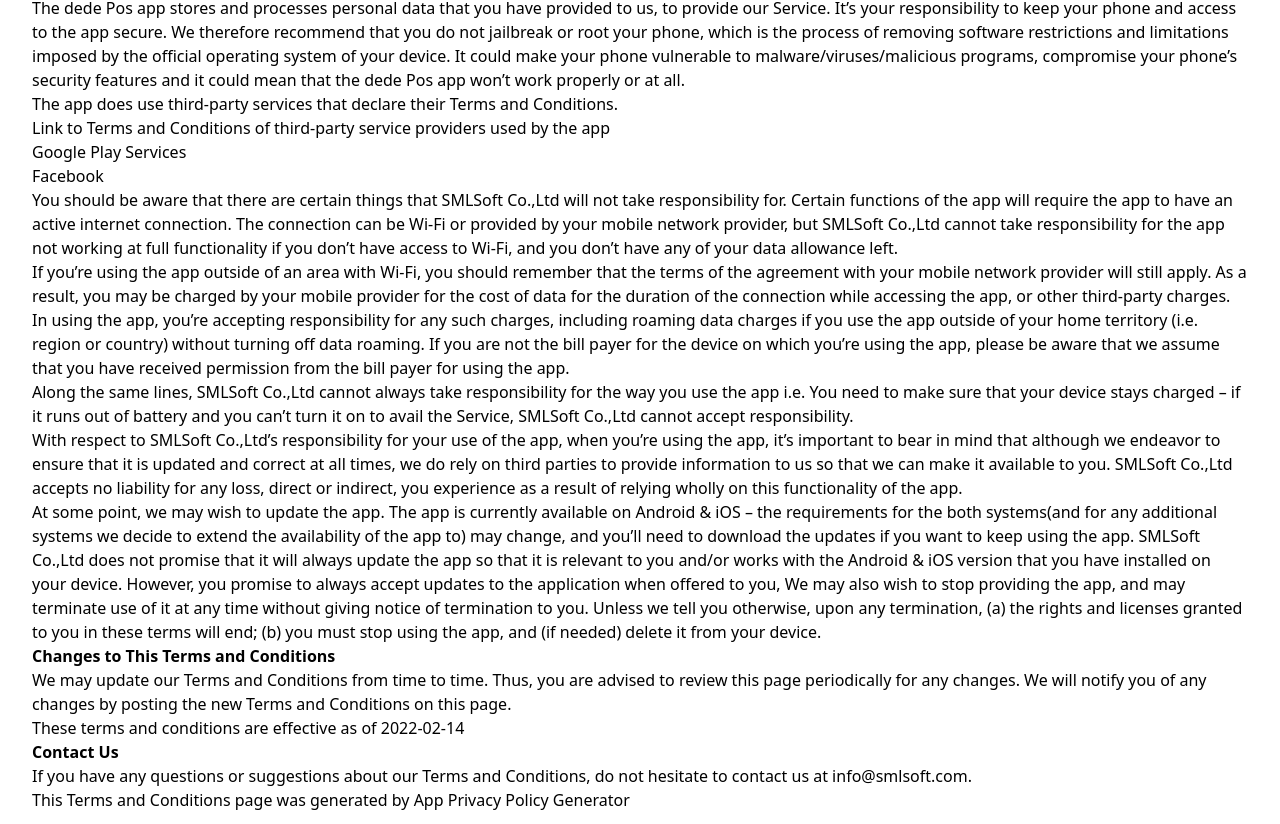
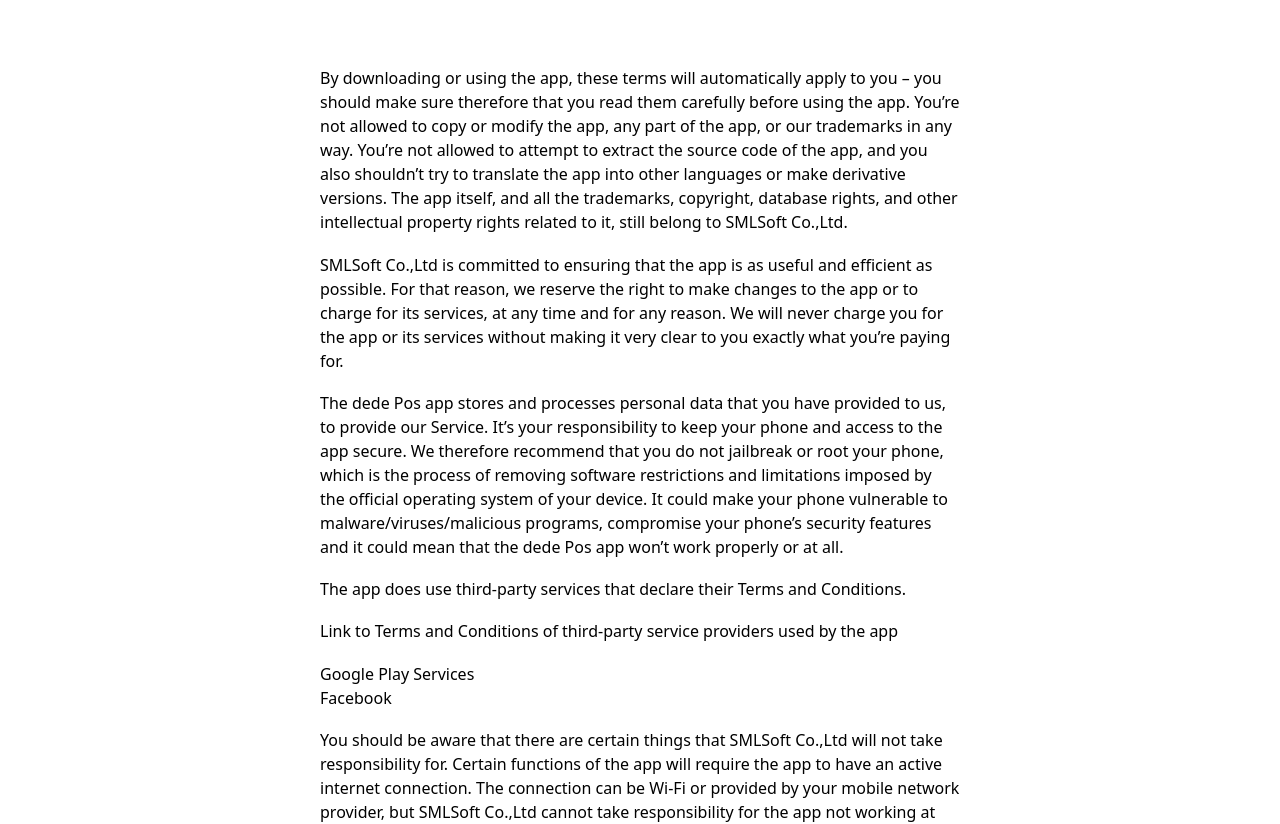
Before and after one commit to suteetoe/dedeposwedb, a Nuxt app: page /terms in a window 1280 px wide. Shown: the part 350-1174 px from the top of the page. Built offline with nearby package versions, Linux system fonts and the light colour scheme.

Commit message:
beautyful term page

```diff
--- a/components/TheFooter.vue
+++ b/components/TheFooter.vue
@@ -4,7 +4,7 @@
       <div class="max-w-md mx-auto pt-12 px-4 sm:max-w-7xl sm:px-6 lg:pt-16 lg:px-8">
         <div class="xl:grid xl:grid-cols-3 xl:gap-8">
           <div class="space-y-8 xl:col-span-1">
-            <img class="h-10" src="https://tailwindui.com/img/logos/workflow-mark-gray-300.svg" alt="Company name">
+            <img class="h-10 grayscale" src="/logo.png" alt="DEDE POS">
             <p class="text-gray-500 text-base">Making the world a better place through constructing elegant hierarchies.</p>
             <div class="flex space-x-6">
               <a href="#" class="text-gray-400 hover:text-gray-500">
@@ -131,7 +131,7 @@
           </div>
         </div>
         <div class="mt-12 border-t border-gray-200 py-8">
-          <p class="text-base text-gray-400 xl:text-center">&copy; 2020 Workflow, Inc. All rights reserved.</p>
+          <p class="text-base text-gray-400 xl:text-center">&copy; 2024 SMLSoft, Inc. All rights reserved.</p>
         </div>
       </div>
     </footer>
--- a/pages/terms.vue
+++ b/pages/terms.vue
@@ -1,108 +1,187 @@
 <template>
-    <main>
-        <div class="max-w-7xl mx-auto py-16 px-4 sm:px-6 lg:px-8" >
-        <strong>Terms &amp; Conditions</strong> <p>
-                  By downloading or using the app, these terms will
-                  automatically apply to you – you should make sure therefore
-                  that you read them carefully before using the app. You’re not
-                  allowed to copy or modify the app, any part of the app, or
-                  our trademarks in any way. You’re not allowed to attempt to
-                  extract the source code of the app, and you also shouldn’t try
-                  to translate the app into other languages or make derivative
-                  versions. The app itself, and all the trademarks, copyright,
-                  database rights, and other intellectual property rights related
-                  to it, still belong to SMLSoft Co.,Ltd.
-                </p> <p>
-                  SMLSoft Co.,Ltd is committed to ensuring that the app is
-                  as useful and efficient as possible. For that reason, we
-                  reserve the right to make changes to the app or to charge for
-                  its services, at any time and for any reason. We will never
-                  charge you for the app or its services without making it very
-                  clear to you exactly what you’re paying for.
-                </p> <p>
-                  The dede Pos app stores and processes personal data that
-                  you have provided to us, to provide our
-                  Service. It’s your responsibility to keep your phone and
-                  access to the app secure. We therefore recommend that you do
-                  not jailbreak or root your phone, which is the process of
-                  removing software restrictions and limitations imposed by the
-                  official operating system of your device. It could make your
-                  phone vulnerable to malware/viruses/malicious programs,
-                  compromise your phone’s security features and it could mean
-                  that the dede Pos app won’t work properly or at all.
-                </p> <div><p>
-                    The app does use third-party services that declare their
-                    Terms and Conditions.
-                  </p> <p>
-                    Link to Terms and Conditions of third-party service
-                    providers used by the app
-                  </p> <ul><li><a href="https://policies.google.com/terms" target="_blank" rel="noopener noreferrer">Google Play Services</a></li><!----><!----><!----><li><a href="https://www.facebook.com/legal/terms/plain_text_terms" target="_blank" rel="noopener noreferrer">Facebook</a></li><!----><!----><!----><!----><!----><!----><!----><!----><!----><!----><!----><!----><!----><!----><!----><!----><!----><!----><!----><!----><!----><!----><!----></ul></div> <p>
-                  You should be aware that there are certain things that
-                  SMLSoft Co.,Ltd will not take responsibility for. Certain
-                  functions of the app will require the app to have an active
-                  internet connection. The connection can be Wi-Fi or provided
-                  by your mobile network provider, but SMLSoft Co.,Ltd
-                  cannot take responsibility for the app not working at full
-                  functionality if you don’t have access to Wi-Fi, and you don’t
-                  have any of your data allowance left.
-                </p> <p></p> <p>
-                  If you’re using the app outside of an area with Wi-Fi, you
-                  should remember that the terms of the agreement with your
-                  mobile network provider will still apply. As a result, you may
-                  be charged by your mobile provider for the cost of data for
-                  the duration of the connection while accessing the app, or
-                  other third-party charges. In using the app, you’re accepting
-                  responsibility for any such charges, including roaming data
-                  charges if you use the app outside of your home territory
-                  (i.e. region or country) without turning off data roaming. If
-                  you are not the bill payer for the device on which you’re
-                  using the app, please be aware that we assume that you have
-                  received permission from the bill payer for using the app.
-                </p> <p>
-                  Along the same lines, SMLSoft Co.,Ltd cannot always take
-                  responsibility for the way you use the app i.e. You need to
-                  make sure that your device stays charged – if it runs out of
-                  battery and you can’t turn it on to avail the Service,
-                  SMLSoft Co.,Ltd cannot accept responsibility.
-                </p> <p>
-                  With respect to SMLSoft Co.,Ltd’s responsibility for your
-                  use of the app, when you’re using the app, it’s important to
-                  bear in mind that although we endeavor to ensure that it is
-                  updated and correct at all times, we do rely on third parties
-                  to provide information to us so that we can make it available
-                  to you. SMLSoft Co.,Ltd accepts no liability for any
-                  loss, direct or indirect, you experience as a result of
-                  relying wholly on this functionality of the app.
-                </p> <p>
-                  At some point, we may wish to update the app. The app is
-                  currently available on Android &amp; iOS – the requirements for the
-                  both systems(and for any additional systems we
-                  decide to extend the availability of the app to) may change,
-                  and you’ll need to download the updates if you want to keep
-                  using the app. SMLSoft Co.,Ltd does not promise that it
-                  will always update the app so that it is relevant to you
-                  and/or works with the Android &amp; iOS version that you have
-                  installed on your device. However, you promise to always
-                  accept updates to the application when offered to you, We may
-                  also wish to stop providing the app, and may terminate use of
-                  it at any time without giving notice of termination to you.
-                  Unless we tell you otherwise, upon any termination, (a) the
-                  rights and licenses granted to you in these terms will end;
-                  (b) you must stop using the app, and (if needed) delete it
-                  from your device.
-                </p> <p><strong>Changes to This Terms and Conditions</strong></p> <p>
-                  We may update our Terms and Conditions
-                  from time to time. Thus, you are advised to review this page
-                  periodically for any changes. We will
-                  notify you of any changes by posting the new Terms and
-                  Conditions on this page.
-                </p> <p>
-                  These terms and conditions are effective as of 2022-02-14
-                </p> <p><strong>Contact Us</strong></p> <p>
-                  If you have any questions or suggestions about our
-                  Terms and Conditions, do not hesitate to contact us
-                  at info@smlsoft.com.
-                </p> <p>This Terms and Conditions page was generated by <a href="https://app-privacy-policy-generator.nisrulz.com/" target="_blank" rel="noopener noreferrer">App Privacy Policy Generator</a></p>
-                </div>
-    </main>
+  <div class="px-4 sm:px-6 lg:px-8 py-10" id="en">
+    <div class="relative mx-auto max-w-[37.5rem] pt-20 text-center pb-24">
+      <h1
+        class="text-4xl font-extrabold tracking-tight text-slate-900 sm:text-5xl"
+      >
+        Terms &amp; Conditions
+      </h1>
+      <p class="mt-4 text-base leading-7 text-slate-600">
+        Last updated: June 07, 2024
+      </p>
+    </div>
+
+    <div class="relative px-4 sm:px-6 lg:px-8">
+      <div
+        class="mx-auto max-w-[40rem] prose-sm prose prose-slate prose-a:font-semibold prose-a:text-sky-500 hover:prose-a:text-sky-600"
+      >
+        <p>
+          By downloading or using the app, these terms will automatically apply
+          to you – you should make sure therefore that you read them carefully
+          before using the app. You’re not allowed to copy or modify the app,
+          any part of the app, or our trademarks in any way. You’re not allowed
+          to attempt to extract the source code of the app, and you also
+          shouldn’t try to translate the app into other languages or make
+          derivative versions. The app itself, and all the trademarks,
+          copyright, database rights, and other intellectual property rights
+          related to it, still belong to SMLSoft Co.,Ltd.
+        </p>
+
+        <p>
+          SMLSoft Co.,Ltd is committed to ensuring that the app is as useful and
+          efficient as possible. For that reason, we reserve the right to make
+          changes to the app or to charge for its services, at any time and for
+          any reason. We will never charge you for the app or its services
+          without making it very clear to you exactly what you’re paying for.
+        </p>
+
+        <p>
+          The dede Pos app stores and processes personal data that you have
+          provided to us, to provide our Service. It’s your responsibility to
+          keep your phone and access to the app secure. We therefore recommend
+          that you do not jailbreak or root your phone, which is the process of
+          removing software restrictions and limitations imposed by the official
+          operating system of your device. It could make your phone vulnerable
+          to malware/viruses/malicious programs, compromise your phone’s
+          security features and it could mean that the dede Pos app won’t work
+          properly or at all.
+        </p>
+        <p>
+          The app does use third-party services that declare their Terms and
+          Conditions.
+        </p>
+        <p>
+          Link to Terms and Conditions of third-party service providers used by
+          the app
+        </p>
+        <ul>
+          <li>
+            <a
+              href="https://policies.google.com/terms"
+              target="_blank"
+              rel="noopener noreferrer"
+              >Google Play Services</a
+            >
+          </li>
+          <!----><!----><!---->
+          <li>
+            <a
+              href="https://www.facebook.com/legal/terms/plain_text_terms"
+              target="_blank"
+              rel="noopener noreferrer"
+              >Facebook</a
+            >
+          </li>
+          <!----><!----><!----><!----><!----><!----><!----><!----><!----><!----><!----><!----><!----><!----><!----><!----><!----><!----><!----><!----><!----><!----><!---->
+        </ul>
+      <p>
+        You should be aware that there are certain things that SMLSoft Co.,Ltd
+        will not take responsibility for. Certain functions of the app will
+        require the app to have an active internet connection. The connection
+        can be Wi-Fi or provided by your mobile network provider, but SMLSoft
+        Co.,Ltd cannot take responsibility for the app not working at full
+        functionality if you don’t have access to Wi-Fi, and you don’t have any
+        of your data allowance left.
+      </p>
+      <p>
+        If you’re using the app outside of an area with Wi-Fi, you should
+        remember that the terms of the agreement with your mobile network
+        provider will still apply. As a result, you may be charged by your
+        mobile provider for the cost of data for the duration of the connection
+        while accessing the app, or other third-party charges. In using the app,
+        you’re accepting responsibility for any such charges, including roaming
+        data charges if you use the app outside of your home territory (i.e.
+        region or country) without turning off data roaming. If you are not the
+        bill payer for the device on which you’re using the app, please be aware
+        that we assume that you have received permission from the bill payer for
+        using the app.
+      </p>
+      <p>
+        Along the same lines, SMLSoft Co.,Ltd cannot always take responsibility
+        for the way you use the app i.e. You need to make sure that your device
+        stays charged – if it runs out of battery and you can’t turn it on to
+        avail the Service, SMLSoft Co.,Ltd cannot accept responsibility.
+      </p>
+      <p>
+        With respect to SMLSoft Co.,Ltd’s responsibility for your use of the
+        app, when you’re using the app, it’s important to bear in mind that
+        although we endeavor to ensure that it is updated and correct at all
+        times, we do rely on third parties to provide information to us so that
+        we can make it available to you. SMLSoft Co.,Ltd accepts no liability
+        for any loss, direct or indirect, you experience as a result of relying
+        wholly on this functionality of the app.
+      </p>
+      <p>
+        At some point, we may wish to update the app. The app is currently
+        available on Android &amp; iOS – the requirements for the both
+        systems(and for any additional systems we decide to extend the
+        availability of the app to) may change, and you’ll need to download the
+        updates if you want to keep using the app. SMLSoft Co.,Ltd does not
+        promise that it will always update the app so that it is relevant to you
+        and/or works with the Android &amp; iOS version that you have installed
+        on your device. However, you promise to always accept updates to the
+        application when offered to you, We may also wish to stop providing the
+        app, and may terminate use of it at any time without giving notice of
+        termination to you. Unless we tell you otherwise, upon any termination,
+        (a) the rights and licenses granted to you in these terms will end; (b)
+        you must stop using the app, and (if needed) delete it from your device.
+      </p>
+
+      <h3>Changes to This Terms and Conditions</h3>
+
+      <p>
+        We may update our Terms and Conditions from time to time. Thus, you are
+        advised to review this page periodically for any changes. We will notify
+        you of any changes by posting the new Terms and Conditions on this page.
+      </p>
+      <p>These terms and conditions are effective as of 2022-02-14</p>
+
+      <h3>Contact Us</h3>
+      <p>
+        If you have any questions or suggestions about our Terms and Conditions,
+        do not hesitate to contact us at info@smlsoft.com.
+      </p>
+
+      </div>
+    </div>
+  </div>
 </template>
+<script>
+export default {
+  name: "terms",
+};
+</script>
+
+<style>
+.prose-sm :where(p):not(:where([class~="not-prose"] *)) {
+  margin-top: 1.1428571em;
+  margin-bottom: 1.1428571em;
+}
+
+.prose-sm :where(h2):not(:where([class~="not-prose"] *)) {
+  font-size: 1.875rem;
+  font-weight: 700;
+  margin-top: 1.6em;
+  margin-bottom: 0.8em;
+  line-height: 1.4;
+  scroll-margin-top: 1.6em;
+}
+
+.prose-sm :where(h3):not(:where([class~="not-prose"] *)) {
+  font-size: 1.5rem;
+  font-weight: 700;
+  margin-top: 1.6em;
+  margin-bottom: 0.8em;
+  line-height: 1.4;
+  scroll-margin-top: 1.6em;
+}
+
+.prose-sm :where(h4):not(:where([class~="not-prose"] *)) {
+  font-size: 1.25rem;
+  font-weight: 700;
+  margin-top: 1.6em;
+  margin-bottom: 0.8em;
+  line-height: 1.4;
+  scroll-margin-top: 1.6em;
+}
+</style>
```
